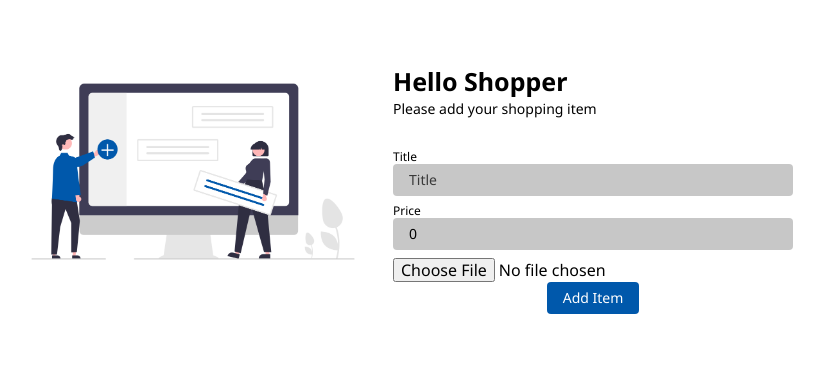
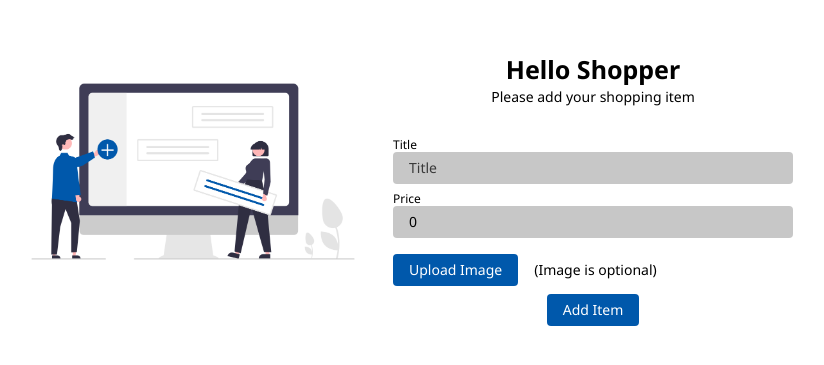
Before and after one commit to stu1612/eika, a React (Create React App) app: page / in a window 1280 px wide. Shown: the part 227-592 px from the top of the page, without its empty margins (247-1071 px from the left). Built offline with nearby package versions, Linux system fonts and the light colour scheme.

Commit message:
general jsx added and styled Will do a code check and refactor code before implementing styled components

```diff
--- a/src/App.css
+++ b/src/App.css
@@ -121,6 +121,10 @@ label {
 
 .padding-2 {
   padding: 2rem 0;
+}
+
+.padding-1 {
+  padding: 1rem 0;
 }
 
 @media screen and (max-width: 768px) {
@@ -311,3 +315,14 @@ button:hover {
   border-radius: var(--radius);
   background-color: var(--lightGrey);
 }
+
+/* InputButton */
+.input-button {
+  display: flex;
+  align-items: center;
+  padding: 0.5rem 0;
+}
+
+.input-button span {
+  margin-left: 1rem;
+}
--- a/src/components/Form.jsx
+++ b/src/components/Form.jsx
@@ -1,7 +1,7 @@
 import React, { useState } from "react";
 import { Button } from "./Button";
 import { Input } from "./Input";
-import { Label } from "./Label";
+import { InputButton } from "./InputButton";
 
 export const Form = () => {
   const [inputTitle, setInputTitle] = useState("");
@@ -23,7 +23,7 @@ export const Form = () => {
           type={"number"}
           onChange={(e) => setInputPrice(e.target.value)}
         />
-        <input type="file" />
+        <InputButton />
         <div className="btn-container">
           <Button title="add item" onClick={null} />
         </div>
--- a/src/components/InputButton.jsx
+++ b/src/components/InputButton.jsx
@@ -0,0 +1,21 @@
+import React, { useState } from "react";
+
+export const InputButton = () => {
+  const [selectedImage, setSelectedImage] = useState(null);
+
+  return (
+    <div className="input-button">
+      <input
+        type="file"
+        accept="image/*"
+        id="select-image"
+        style={{ display: "none" }}
+        onChange={(e) => setSelectedImage(e.target.files[0])}
+      />
+      <label htmlFor="select-image" className="button">
+        Upload Image
+      </label>
+      <span>(Image is optional)</span>
+    </div>
+  );
+};
--- a/src/components/Modal.jsx
+++ b/src/components/Modal.jsx
@@ -12,10 +12,10 @@ export const Modal = () => {
         </div>
         <div className="flex">
           <div className="padding-2">
-            <div className="content-title text-left">
+            <div className="content-title text-center">
               <h2>Hello Shopper</h2>
             </div>
-            <div className="text-left ">
+            <div className="text-center">
               <p>Please add your shopping item</p>
             </div>
           </div>
--- a/src/pages/Tasks.jsx
+++ b/src/pages/Tasks.jsx
@@ -1,5 +1,4 @@
 import React from "react";
-// import { Link } from "react-router-dom";
 import { Button } from "../components/Button";
 import { TaskItem } from "../components/TaskItem";
 
```
